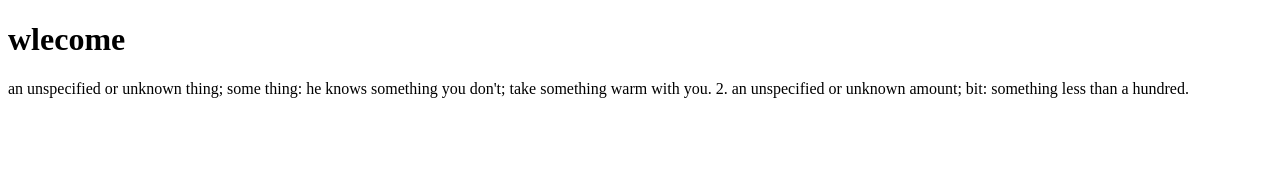
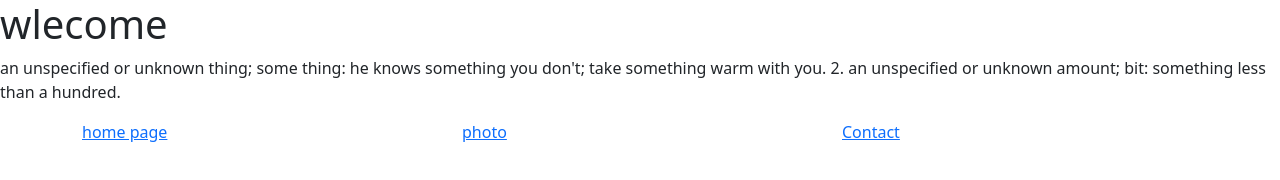
Before and after one commit to manishareddy842/Croissant, a plain HTML site: page index.html in a window 1280 px wide. Drawn offline with nearby package versions, Linux system fonts and the light colour scheme.

Commit message:
Made all necessary changes to the files

```diff
--- a/index.html
+++ b/index.html
@@ -4,7 +4,10 @@
     <meta charset="UTF-8">
     <meta http-equiv="X-UA-Compatible" content="IE=edge">
     <meta name="viewport" content="width=device-width, initial-scale=1.0">
-    <title>Document</title>
+    <meta name="description" content="This is an example of a challenge" />
+    <link href="https://cdn.jsdelivr.net/npm/bootstrap@5.2.3/dist/css/bootstrap.min.css" rel="stylesheet"
+        integrity="sha384-rbsA2VBKQhggwzxH7pPCaAqO46MgnOM80zW1RWuH61DGLwZJEdK2Kadq2F9CUG65" crossorigin="anonymous">
+    <title>Homepage</title>
 </head>
 <body>
 <h1> wlecome </h1>
@@ -12,5 +15,18 @@
 an unspecified or unknown thing; some thing: he knows something you don't; take something warm with you. 2. an
 unspecified or unknown amount; bit: something less than a hundred.
 </p>
+<div class="container">
+    <div class="row">
+        <div class="col-4">
+            <a href="index.html">home page</a>
+        </div>
+        <div class="col-4">
+            <a href="photo.html">photo</a>
+        </div>
+        <div class="col-4">
+            <a href="cotact.html">Contact</a>
+        </div>
+    </div>
+</div>
 </body>
 </html>
```
Also changed, not shown: contact.html (+17 -1 lines), photo.html (+18 -1 lines).
